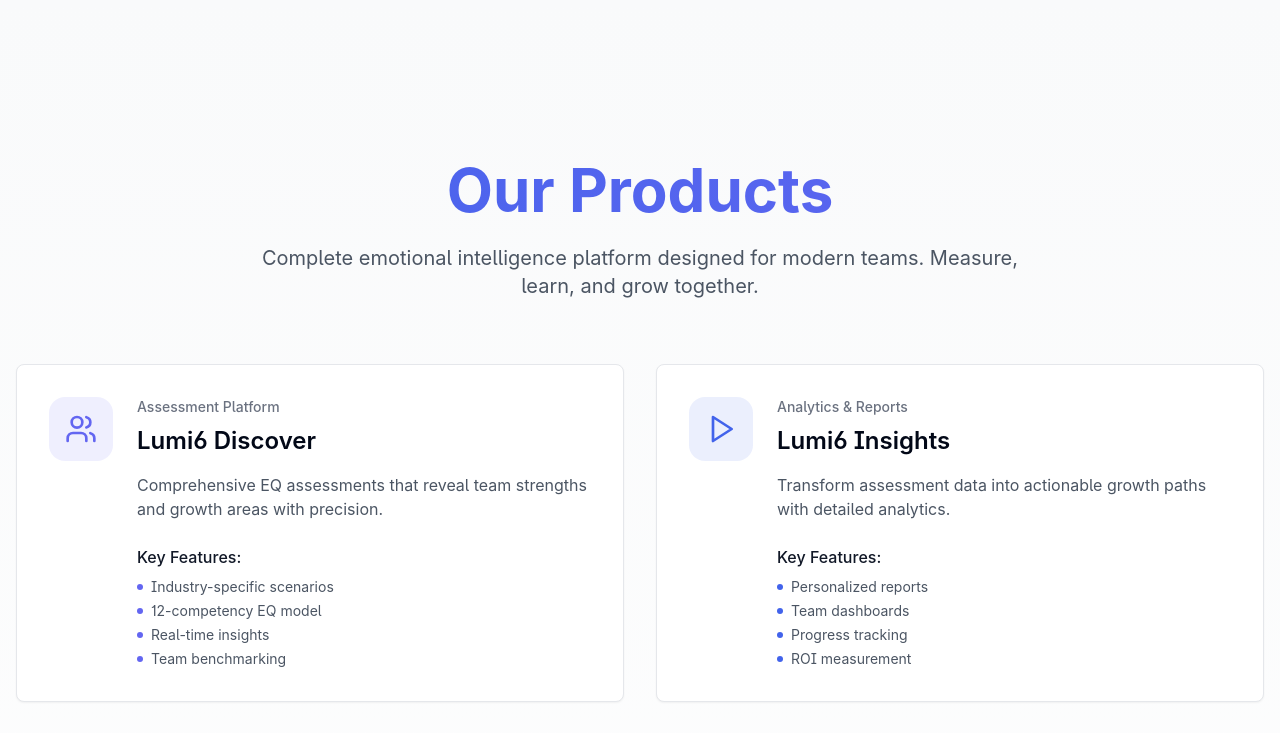
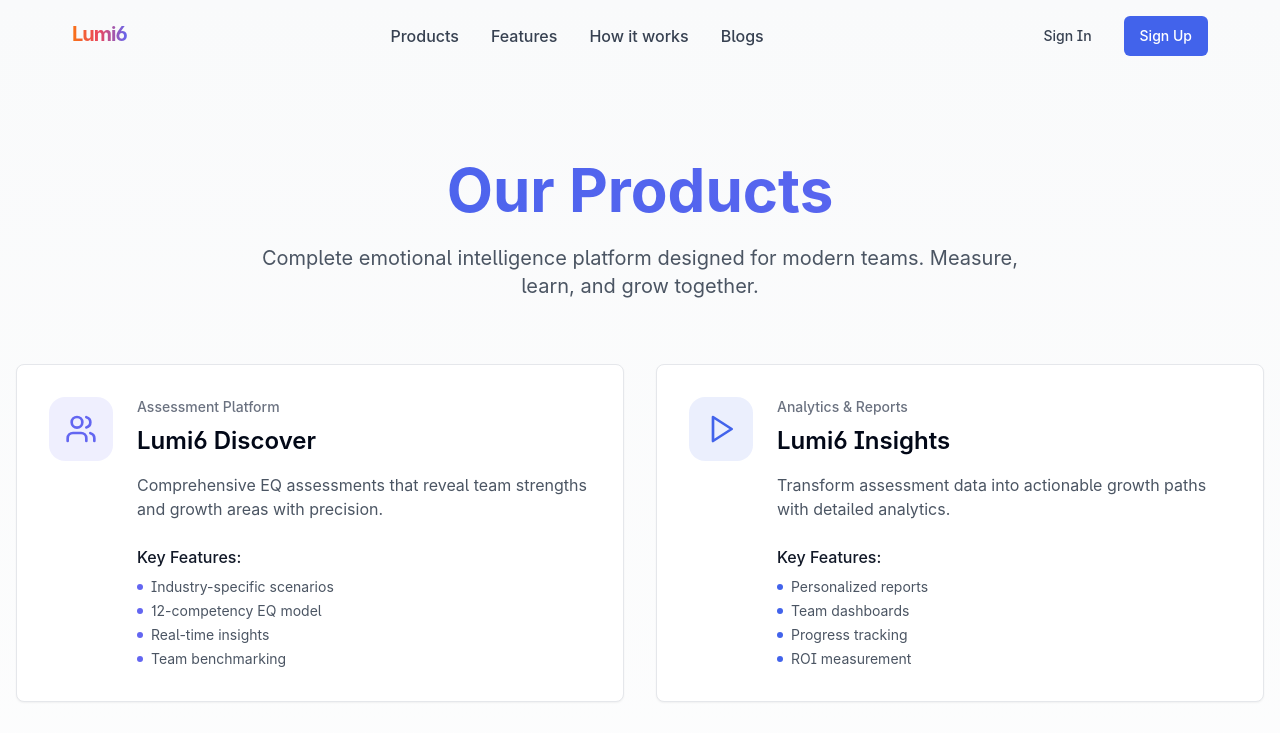
Before and after one commit to lexiscore/lumi6eqwebsite, a React (Vite) app: page /products in a window 1280 px wide. Shown: the top 733 px of the page. Built offline with nearby package versions, Linux system fonts and the light colour scheme; a web font is replaced by a local one.

Commit message:
Add Navbar to Products and Blogs pages

```diff
--- a/src/pages/Blogs.tsx
+++ b/src/pages/Blogs.tsx
@@ -1,6 +1,7 @@
 import React from 'react';
 import { Card, CardContent } from '@/components/ui/card';
 import { Calendar, Clock, User, ArrowRight } from 'lucide-react';
+import Navbar from '@/components/Navbar';
 
 const Blogs: React.FC = () => {
   const blogPosts = [
@@ -76,6 +77,7 @@ const Blogs: React.FC = () => {
 
   return (
     <div className="min-h-screen bg-gradient-to-b from-gray-50 to-white">
+      <Navbar />
       {/* Hero Section */}
       <section className="pt-32 pb-16 md:pt-40 md:pb-24">
         <div className="container mx-auto px-4">
--- a/src/pages/Products.tsx
+++ b/src/pages/Products.tsx
@@ -1,6 +1,7 @@
 import React from 'react';
 import { Card, CardContent } from '@/components/ui/card';
 import { Users, Play, MessageSquare, Zap } from 'lucide-react';
+import Navbar from '@/components/Navbar';
 
 const Products: React.FC = () => {
   const products = [
@@ -64,6 +65,7 @@ const Products: React.FC = () => {
 
   return (
     <div className="min-h-screen bg-gradient-to-b from-gray-50 to-white">
+      <Navbar />
       {/* Hero Section */}
       <section className="pt-32 pb-16 md:pt-40 md:pb-24">
         <div className="container mx-auto px-4">
```
